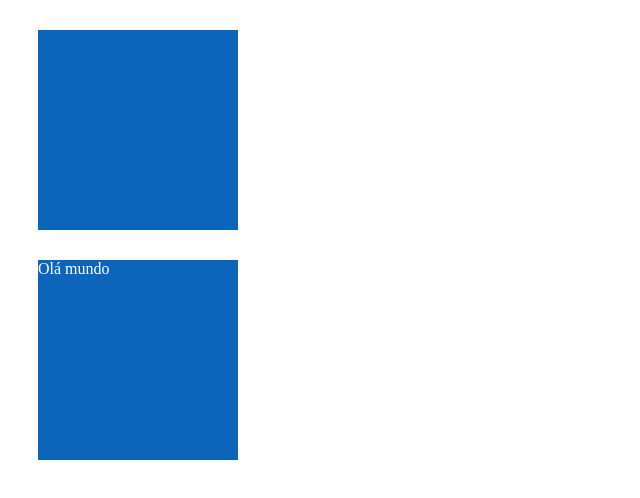
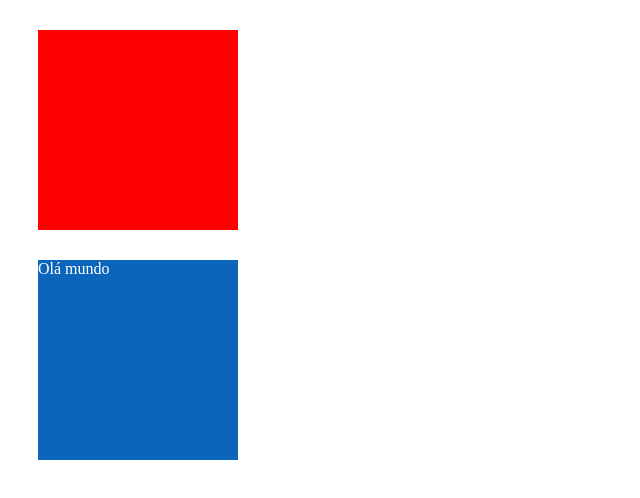
Before and after one commit to LuizaAndres/HTML, a plain HTML site: page tarefas/lista2/exer5/exer5.html in a window 1280 px wide. Shown: the whole page, without its empty margins (0-640 px from the left). Drawn offline with Linux system fonts and the light colour scheme.

Commit message:
li2 ex5 ok

```diff
--- a/tarefas/lista2/exer5.html
+++ b/tarefas/lista2/exer5/exer5.html
@@ -3,6 +3,9 @@
 <head>
     <title>Exercício 5</title>
     <style>
+    body> div:first-child{
+        background-color:red;
+    }
     .container {
         background-color: #0a65bb;
         color: white;
@@ -11,6 +14,7 @@
         margin:30px
     }
 
+
     </style>
 </head>
 <body>
```
